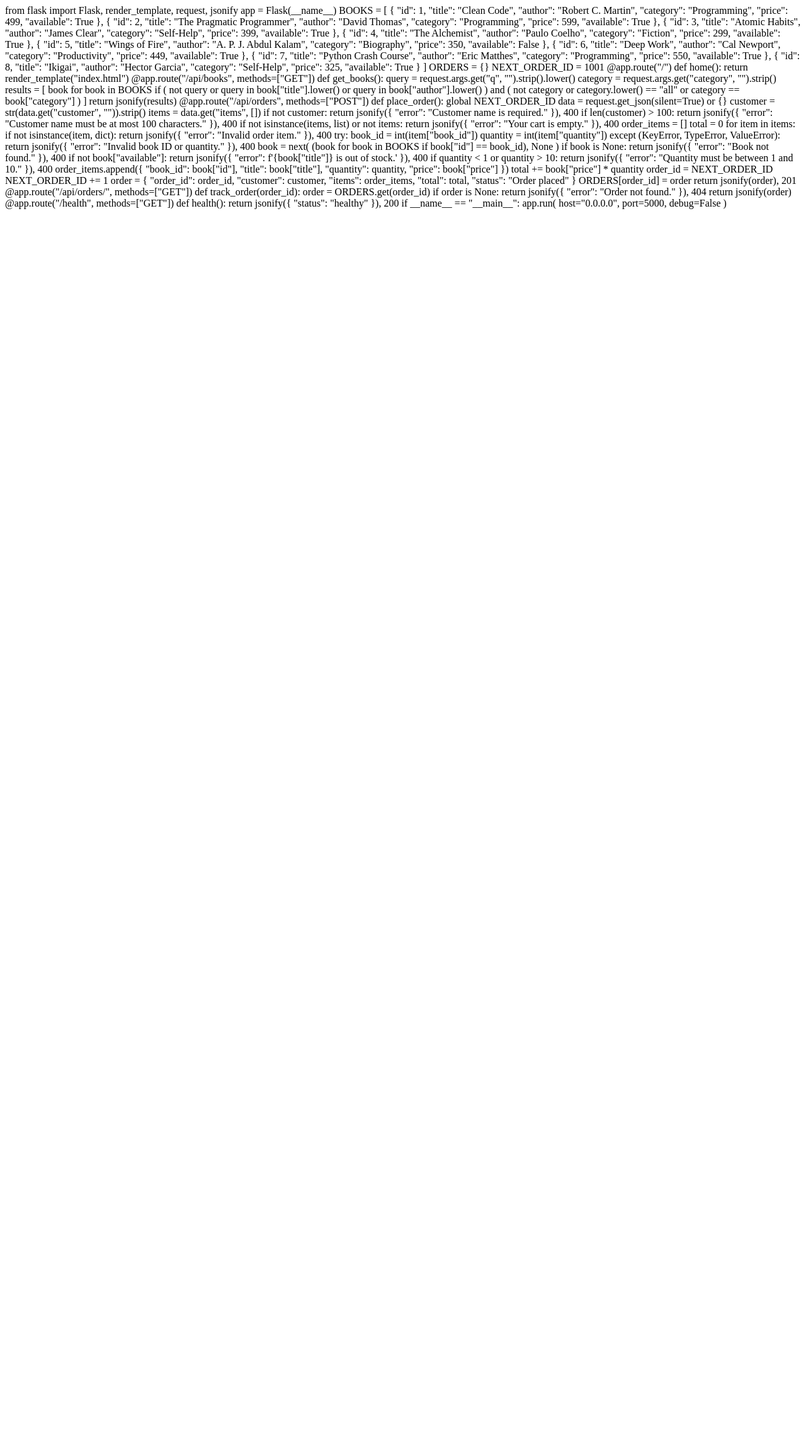
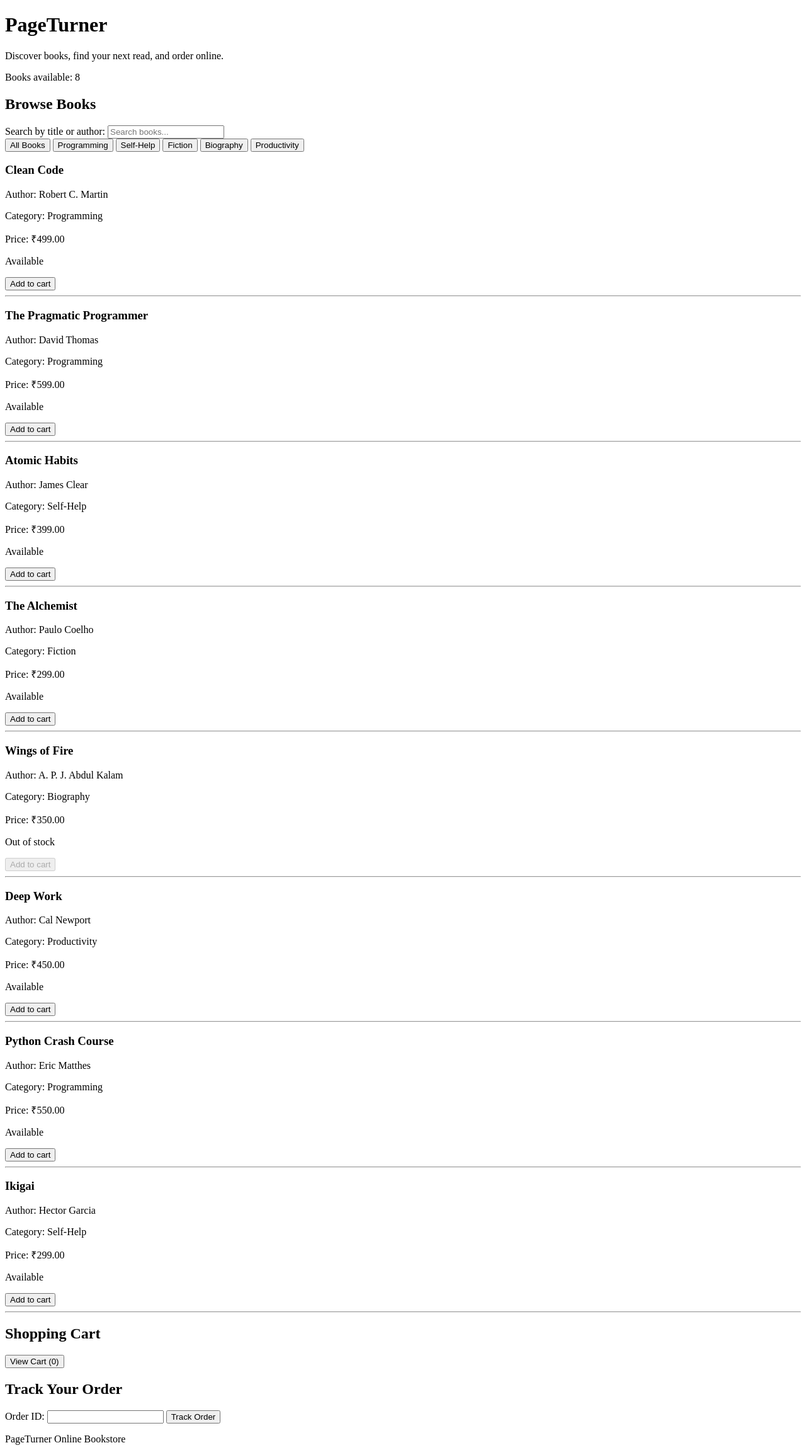
Before and after one commit to Pavanthe1/online-bookstore-pavan, a Flask app: page / in a window 1280 px wide. Shown: the whole page at 63% size. Before the commit the page ends 332 px from the top, so only its background shows below. Run offline with Flask 3, Linux system fonts and the light colour scheme.

Commit message:
Fix homepage template and application tests

```diff
--- a/app.py
+++ b/app.py
@@ -1,4 +1,3 @@
-
 from flask import Flask, render_template, request, jsonify
 
 app = Flask(__name__)
@@ -49,7 +48,7 @@
         "title": "Deep Work",
         "author": "Cal Newport",
         "category": "Productivity",
-        "price": 449,
+        "price": 450,
         "available": True
     },
     {
@@ -65,7 +64,7 @@
         "title": "Ikigai",
         "author": "Hector Garcia",
         "category": "Self-Help",
-        "price": 325,
+        "price": 299,
         "available": True
     }
 ]
@@ -79,30 +78,31 @@
     return render_template("index.html")
 
 
-@app.route("/api/books", methods=["GET"])
+@app.route("/api/books")
 def get_books():
     query = request.args.get("q", "").strip().lower()
-    category = request.args.get("category", "").strip()
+    category = request.args.get("category", "all").strip()
 
-    results = [
-        book for book in BOOKS
-        if (
-            not query
-            or query in book["title"].lower()
+    filtered_books = BOOKS
+
+    if query:
+        filtered_books = [
+            book for book in filtered_books
+            if query in book["title"].lower()
             or query in book["author"].lower()
-        )
-        and (
-            not category
-            or category.lower() == "all"
-            or category == book["category"]
-        )
-    ]
+        ]
 
-    return jsonify(results)
+    if category.lower() != "all":
+        filtered_books = [
+            book for book in filtered_books
+            if book["category"].lower() == category.lower()
+        ]
+
+    return jsonify(filtered_books)
 
 
 @app.route("/api/orders", methods=["POST"])
-def place_order():
+def create_order():
     global NEXT_ORDER_ID
 
     data = request.get_json(silent=True) or {}
@@ -110,36 +110,23 @@
     items = data.get("items", [])
 
     if not customer:
-        return jsonify({
-            "error": "Customer name is required."
-        }), 400
-
-    if len(customer) > 100:
-        return jsonify({
-            "error": "Customer name must be at most 100 characters."
-        }), 400
+        return jsonify({"error": "Customer name is required."}), 400
 
     if not isinstance(items, list) or not items:
-        return jsonify({
-            "error": "Your cart is empty."
-        }), 400
+        return jsonify({"error": "Cart cannot be empty."}), 400
 
     order_items = []
     total = 0
 
     for item in items:
         if not isinstance(item, dict):
-            return jsonify({
-                "error": "Invalid order item."
-            }), 400
+            return jsonify({"error": "Invalid cart item."}), 400
 
         try:
-            book_id = int(item["book_id"])
-            quantity = int(item["quantity"])
-        except (KeyError, TypeError, ValueError):
-            return jsonify({
-                "error": "Invalid book ID or quantity."
-            }), 400
+            book_id = int(item.get("book_id"))
+            quantity = int(item.get("quantity"))
+        except (TypeError, ValueError):
+            return jsonify({"error": "Invalid book ID or quantity."}), 400
 
         book = next(
             (book for book in BOOKS if book["id"] == book_id),
@@ -147,13 +134,11 @@
         )
 
         if book is None:
-            return jsonify({
-                "error": "Book not found."
-            }), 400
+            return jsonify({"error": "Book not found."}), 400
 
         if not book["available"]:
             return jsonify({
-                "error": f'{book["title"]} is out of stock.'
+                "error": f'{book["title"]} is currently unavailable.'
             }), 400
 
         if quantity < 1 or quantity > 10:
@@ -186,28 +171,20 @@
     return jsonify(order), 201
 
 
-@app.route("/api/orders/<int:order_id>", methods=["GET"])
+@app.route("/api/orders/<int:order_id>")
 def track_order(order_id):
     order = ORDERS.get(order_id)
 
     if order is None:
-        return jsonify({
-            "error": "Order not found."
-        }), 404
+        return jsonify({"error": "Order not found."}), 404
 
     return jsonify(order)
 
 
-@app.route("/health", methods=["GET"])
+@app.route("/health")
 def health():
-    return jsonify({
-        "status": "healthy"
-    }), 200
+    return jsonify({"status": "healthy"}), 200
 
 
 if __name__ == "__main__":
-    app.run(
-        host="0.0.0.0",
-        port=5000,
-        debug=False
-    )
+    app.run(host="0.0.0.0", port=5000, debug=False)
--- a/templates/index.html
+++ b/templates/index.html
@@ -1,213 +1,84 @@
+<!DOCTYPE html>
+<html lang="en">
+<head>
+    <meta charset="UTF-8">
+    <meta name="viewport" content="width=device-width, initial-scale=1.0">
+    <title>PageTurner - Online Bookstore</title>
+    <script src="{{ url_for('static', filename='app.js') }}" defer></script>
+</head>
+<body>
+    <header>
+        <h1>PageTurner</h1>
+        <p>Discover books, find your next read, and order online.</p>
+        <p>Books available: <span id="bookCount">Loading...</span></p>
+    </header>
 
-from flask import Flask, render_template, request, jsonify
+    <main>
+        <section>
+            <h2>Browse Books</h2>
+            <label for="searchInput">Search by title or author:</label>
+            <input type="search" id="searchInput" placeholder="Search books...">
 
-app = Flask(__name__)
+            <div id="categoryFilters">
+                <button type="button" data-category="all">All Books</button>
+                <button type="button" data-category="Programming">Programming</button>
+                <button type="button" data-category="Self-Help">Self-Help</button>
+                <button type="button" data-category="Fiction">Fiction</button>
+                <button type="button" data-category="Biography">Biography</button>
+                <button type="button" data-category="Productivity">Productivity</button>
+            </div>
 
-BOOKS = [
-    {
-        "id": 1,
-        "title": "Clean Code",
-        "author": "Robert C. Martin",
-        "category": "Programming",
-        "price": 499,
-        "available": True
-    },
-    {
-        "id": 2,
-        "title": "The Pragmatic Programmer",
-        "author": "David Thomas",
-        "category": "Programming",
-        "price": 599,
-        "available": True
-    },
-    {
-        "id": 3,
-        "title": "Atomic Habits",
-        "author": "James Clear",
-        "category": "Self-Help",
-        "price": 399,
-        "available": True
-    },
-    {
-        "id": 4,
-        "title": "The Alchemist",
-        "author": "Paulo Coelho",
-        "category": "Fiction",
-        "price": 299,
-        "available": True
-    },
-    {
-        "id": 5,
-        "title": "Wings of Fire",
-        "author": "A. P. J. Abdul Kalam",
-        "category": "Biography",
-        "price": 350,
-        "available": False
-    },
-    {
-        "id": 6,
-        "title": "Deep Work",
-        "author": "Cal Newport",
-        "category": "Productivity",
-        "price": 449,
-        "available": True
-    },
-    {
-        "id": 7,
-        "title": "Python Crash Course",
-        "author": "Eric Matthes",
-        "category": "Programming",
-        "price": 550,
-        "available": True
-    },
-    {
-        "id": 8,
-        "title": "Ikigai",
-        "author": "Hector Garcia",
-        "category": "Self-Help",
-        "price": 325,
-        "available": True
-    }
-]
+            <div id="bookGrid" aria-live="polite">
+                Loading books...
+            </div>
+        </section>
 
-ORDERS = {}
-NEXT_ORDER_ID = 1001
+        <section>
+            <h2>Shopping Cart</h2>
+            <button type="button" id="cartButton">
+                View Cart (<span id="cartCount">0</span>)
+            </button>
 
+            <div id="cartSection" hidden>
+                <div id="cartItems"></div>
+                <p>Total: ₹<span id="cartTotal">0</span></p>
 
-@app.route("/")
-def home():
-    return render_template("index.html")
+                <form id="checkoutForm">
+                    <label for="customerName">Your name:</label>
+                    <input
+                        type="text"
+                        id="customerName"
+                        name="customerName"
+                        required
+                        maxlength="100"
+                    >
+                    <button type="submit" id="placeOrderButton">
+                        Place Order
+                    </button>
+                </form>
 
+                <p id="checkoutMessage" role="status"></p>
+            </div>
+        </section>
 
-@app.route("/api/books", methods=["GET"])
-def get_books():
-    query = request.args.get("q", "").strip().lower()
-    category = request.args.get("category", "").strip()
+        <section>
+            <h2>Track Your Order</h2>
+            <form id="trackingForm">
+                <label for="orderIdInput">Order ID:</label>
+                <input
+                    type="number"
+                    id="orderIdInput"
+                    min="1001"
+                    required
+                >
+                <button type="submit">Track Order</button>
+            </form>
+            <div id="trackingResult" aria-live="polite"></div>
+        </section>
+    </main>
 
-    results = [
-        book for book in BOOKS
-        if (
-            not query
-            or query in book["title"].lower()
-            or query in book["author"].lower()
-        )
-        and (
-            not category
-            or category.lower() == "all"
-            or category == book["category"]
-        )
-    ]
-
-    return jsonify(results)
-
-
-@app.route("/api/orders", methods=["POST"])
-def place_order():
-    global NEXT_ORDER_ID
-
-    data = request.get_json(silent=True) or {}
-    customer = str(data.get("customer", "")).strip()
-    items = data.get("items", [])
-
-    if not customer:
-        return jsonify({
-            "error": "Customer name is required."
-        }), 400
-
-    if len(customer) > 100:
-        return jsonify({
-            "error": "Customer name must be at most 100 characters."
-        }), 400
-
-    if not isinstance(items, list) or not items:
-        return jsonify({
-            "error": "Your cart is empty."
-        }), 400
-
-    order_items = []
-    total = 0
-
-    for item in items:
-        if not isinstance(item, dict):
-            return jsonify({
-                "error": "Invalid order item."
-            }), 400
-
-        try:
-            book_id = int(item["book_id"])
-            quantity = int(item["quantity"])
-        except (KeyError, TypeError, ValueError):
-            return jsonify({
-                "error": "Invalid book ID or quantity."
-            }), 400
-
-        book = next(
-            (book for book in BOOKS if book["id"] == book_id),
-            None
-        )
-
-        if book is None:
-            return jsonify({
-                "error": "Book not found."
-            }), 400
-
-        if not book["available"]:
-            return jsonify({
-                "error": f'{book["title"]} is out of stock.'
-            }), 400
-
-        if quantity < 1 or quantity > 10:
-            return jsonify({
-                "error": "Quantity must be between 1 and 10."
-            }), 400
-
-        order_items.append({
-            "book_id": book["id"],
-            "title": book["title"],
-            "quantity": quantity,
-            "price": book["price"]
-        })
-
-        total += book["price"] * quantity
-
-    order_id = NEXT_ORDER_ID
-    NEXT_ORDER_ID += 1
-
-    order = {
-        "order_id": order_id,
-        "customer": customer,
-        "items": order_items,
-        "total": total,
-        "status": "Order placed"
-    }
-
-    ORDERS[order_id] = order
-
-    return jsonify(order), 201
-
-
-@app.route("/api/orders/<int:order_id>", methods=["GET"])
-def track_order(order_id):
-    order = ORDERS.get(order_id)
-
-    if order is None:
-        return jsonify({
-            "error": "Order not found."
-        }), 404
-
-    return jsonify(order)
-
-
-@app.route("/health", methods=["GET"])
-def health():
-    return jsonify({
-        "status": "healthy"
-    }), 200
-
-
-if __name__ == "__main__":
-    app.run(
-        host="0.0.0.0",
-        port=5000,
-        debug=False
-    )
+    <footer>
+        <p>PageTurner Online Bookstore</p>
+    </footer>
+</body>
+</html>
```
